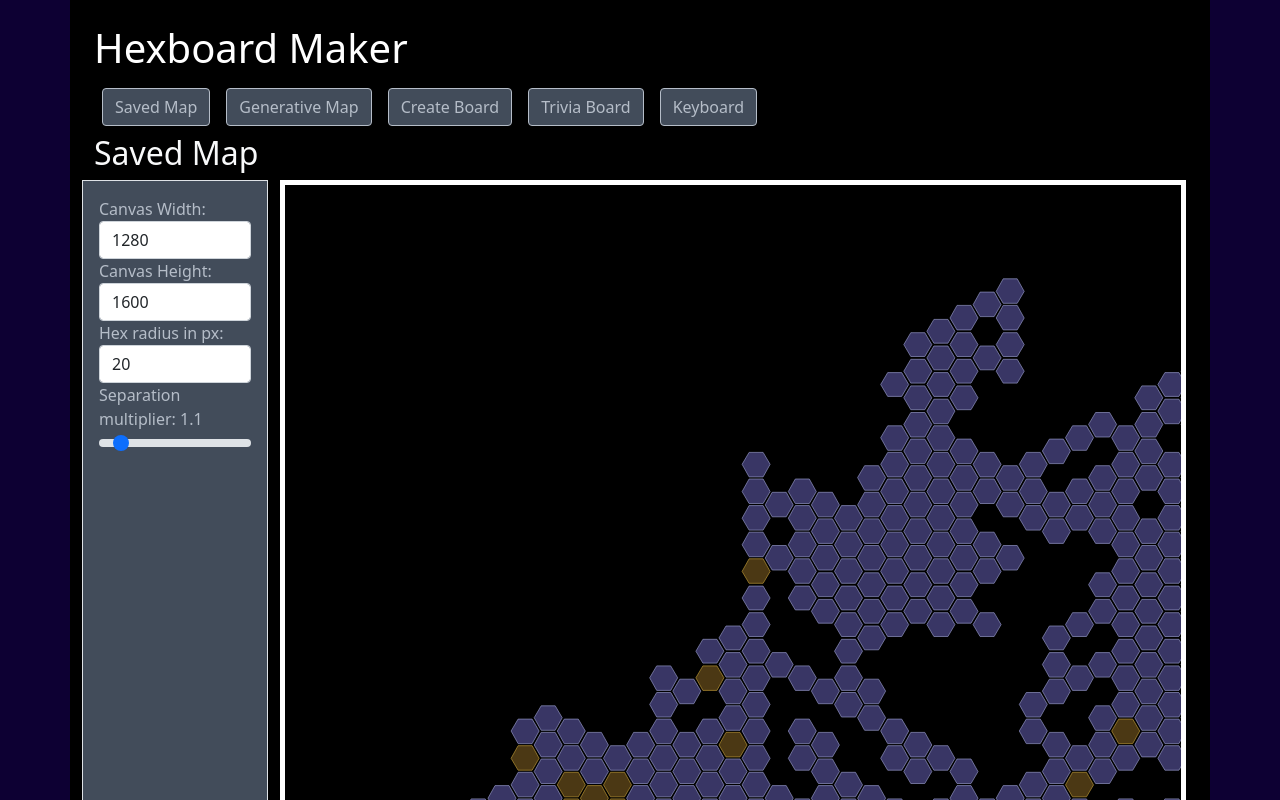
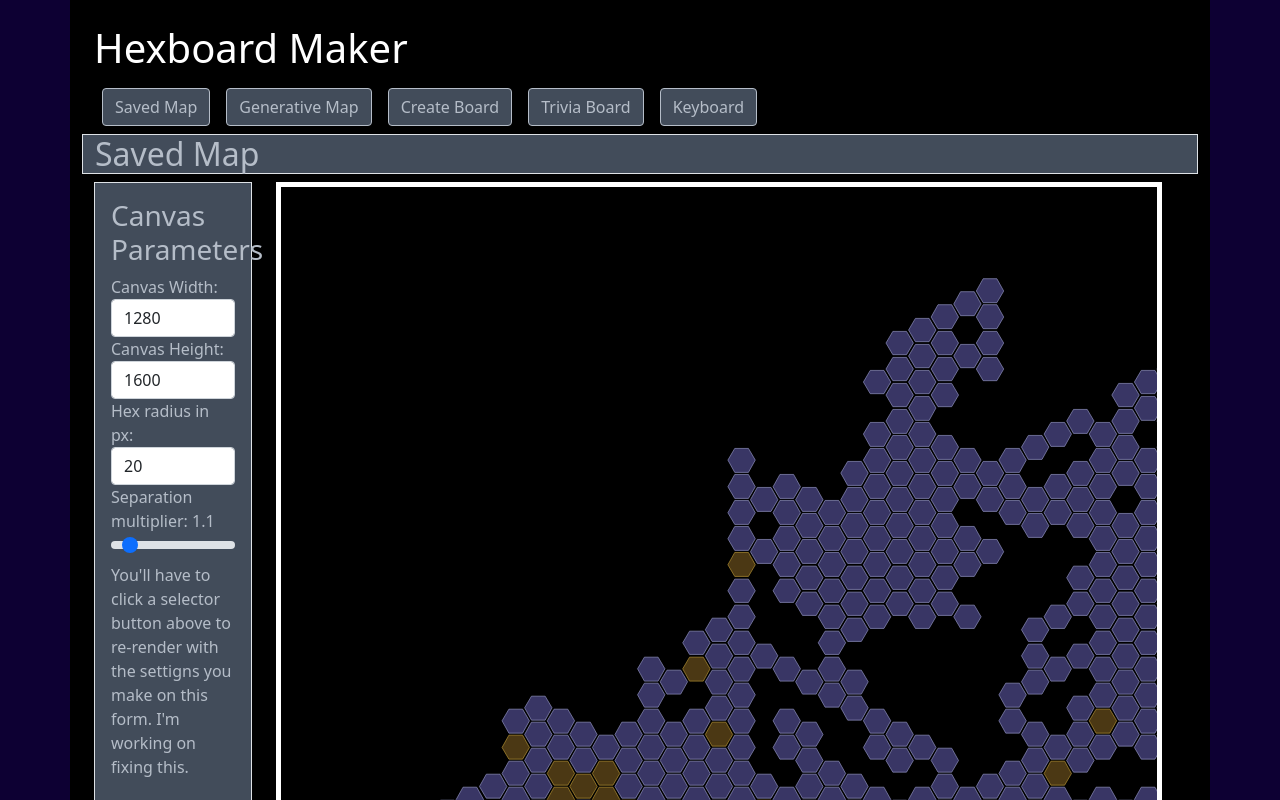
Before and after one commit to vpbasile/hexboard-svg-react-ts, a React (Create React App) app: page / in a window 1280 px wide. Shown: the top 800 px of the page. Built offline with nearby package versions, Linux system fonts and the light colour scheme.

Commit message:
Standardizing the sidebar forms

```diff
--- a/src/App.tsx
+++ b/src/App.tsx
@@ -9,6 +9,7 @@ import './css/trivia-color-dark.css';
 // <> Import components
 import ErrorBoundary from './components/ErrorBoundary';
 import { PageContentRow, PageHeaderRow } from './components/PageStructure';
+import CanvasControl from './components/CanvasControl';
 
 // <> Import GameBoards
 import TriviaBoard from './boards/TriviaBoard';
@@ -25,23 +26,7 @@ function App() {
   const [canvasHeight, SETcanvasHeight] = useState(2 * window.innerHeight)
   const [hexRadius, SEThexRadius] = useState(20);
   const [separationMultiplier, SETseparationMultiplier] = useState(1.1)
-
-  const canvasSettingsCol = <div className="col-2 border bg-gray p-3">
-    <div className="" id="canvasDimensionDiv">
-      <label htmlFor='pickCanvasWidth'>Canvas Width:</label>
-      <input type='number' className='form-control' defaultValue={canvasWidth} onChange={(e) => SETcanvasWidth(+e.target.value)} />
-      <label htmlFor='pickCanvasHeight'>Canvas Height:</label>
-      <input type='number' className='form-control' defaultValue={canvasHeight} onChange={(e) => SETcanvasHeight(+e.target.value)} />
-    </div>
-    <div className="" id="pickSizeDiv">
-      <label htmlFor="pickSize">Hex radius in px: </label>
-      <input type="number" className='form-control' defaultValue={hexRadius} onChange={(e) => SEThexRadius(+e.target.value)} />
-    </div>
-    <div className="" id="pickSeparationDiv">
-      <label htmlFor='pickSeparation'>Separation multiplier: {separationMultiplier}</label>
-      <input type='range' min='1' max='2' step='0.1' className='form-range' defaultValue={separationMultiplier} onChange={(e) => SETseparationMultiplier(+e.target.value)} />
-    </div>
-  </div>
+  const [defaultOrientation, SETdefaultOrientation] = useState(hexOrientations["flat-top"])
 
   // <> Global constants for choosing a game
   const options = [
@@ -55,7 +40,20 @@ function App() {
         separationMultiplier={separationMultiplier}
         textSize={hexRadius / 1.25}
         canvasBackgroundColor={'#000'}
-      />
+      >
+
+        {/* Pass the canvasControl as a child */}
+        <CanvasControl
+          canvasWidth={canvasWidth}
+          canvasHeight={canvasHeight}
+          hexRadius={hexRadius}
+          separationMultiplier={separationMultiplier}
+          SETcanvasWidth={SETcanvasWidth}
+          SETcanvasHeight={SETcanvasHeight}
+          SEThexRadius={SEThexRadius}
+          SETseparationMultiplier={SETseparationMultiplier}
+        />
+      </SavedBoard>
     },
     {
       key: 'generative', title: 'Generative Map', value: 'generative', GameBoard: <Generative
@@ -67,7 +65,19 @@ function App() {
         separationMultiplier={separationMultiplier}
         textSize={hexRadius / 1.25}
         canvasBackgroundColor={'#000'}
-      />
+      >
+        {/* Pass the canvasControl as a child */}
+        <CanvasControl
+          canvasWidth={canvasWidth}
+          canvasHeight={canvasHeight}
+          hexRadius={hexRadius}
+          separationMultiplier={separationMultiplier}
+          SETcanvasWidth={SETcanvasWidth}
+          SETcanvasHeight={SETcanvasHeight}
+          SEThexRadius={SEThexRadius}
+          SETseparationMultiplier={SETseparationMultiplier}
+        />
+      </Generative>
     },
     {
       key: 'create', title: 'Create Board', value: 'create', GameBoard: <CreateBoard
@@ -79,19 +89,45 @@ function App() {
         separationMultiplier={separationMultiplier}
         textSize={hexRadius / 1.25}
         canvasBackgroundColor={'#000'}
-      />
+      >
+
+        {/* Pass the canvasControl as a child */}
+        <CanvasControl
+          canvasWidth={canvasWidth}
+          canvasHeight={canvasHeight}
+          hexRadius={hexRadius}
+          separationMultiplier={separationMultiplier}
+          SETcanvasWidth={SETcanvasWidth}
+          SETcanvasHeight={SETcanvasHeight}
+          SEThexRadius={SEThexRadius}
+          SETseparationMultiplier={SETseparationMultiplier}
+        />
+      </CreateBoard>
     },
     {
       key: 'trivia', title: 'Trivia Board', value: 'trivia', GameBoard: <TriviaBoard
-        canvasWidth={canvasWidth}
-        canvasHeight={canvasHeight}
+        canvasWidth={500}
+        canvasHeight={500}
         orientation={hexOrientations["flat-top"]}
-        gridOrigin={{ 'x': canvasWidth / 2, 'y': canvasHeight / 2 }}
+        gridOrigin={{ 'x': 250, 'y': 250 }}
         hexRadius={hexRadius}
         separationMultiplier={separationMultiplier}
         textSize={hexRadius / 1.25}
         canvasBackgroundColor={'#000'}
-      />
+      >
+
+        {/* Pass the canvasControl as a child */}
+        <CanvasControl
+          canvasWidth={canvasWidth}
+          canvasHeight={canvasHeight}
+          hexRadius={hexRadius}
+          separationMultiplier={separationMultiplier}
+          SETcanvasWidth={SETcanvasWidth}
+          SETcanvasHeight={SETcanvasHeight}
+          SEThexRadius={SEThexRadius}
+          SETseparationMultiplier={SETseparationMultiplier}
+        />
+      </TriviaBoard>
     },
     {
       key: 'keyboard', title: 'Keyboard', value: 'keyboard', GameBoard: <Keyboard
@@ -103,7 +139,19 @@ function App() {
         separationMultiplier={separationMultiplier}
         textSize={hexRadius / 1.25}
         canvasBackgroundColor={'#000'}
-      />
+      >
+        {/* Pass the canvasControl as a child */}
+        <CanvasControl
+          canvasWidth={canvasWidth}
+          canvasHeight={canvasHeight}
+          hexRadius={hexRadius}
+          separationMultiplier={separationMultiplier}
+          SETcanvasWidth={SETcanvasWidth}
+          SETcanvasHeight={SETcanvasHeight}
+          SEThexRadius={SEThexRadius}
+          SETseparationMultiplier={SETseparationMultiplier}
+        />
+      </Keyboard>
     },
   ]
   const [chosenGameBoard, setGame] = useState(options[0])
@@ -123,21 +171,16 @@ function App() {
   })
 
   return (
-    <ErrorBoundary>
-      <div className="App container bg-black text-light p-4">
+      <div className="App container w-100 bg-black text-light p-4">
         <PageHeaderRow pageTitle='Hexboard Maker'>
           <nav id="nav-bar" className='col-12'>{navBar}</nav>
         </PageHeaderRow>
         <PageContentRow title={chosenGameBoard.title}>
           <ErrorBoundary>
-            {canvasSettingsCol}
-          </ErrorBoundary>
-          <ErrorBoundary>
             {chosenGameBoard.GameBoard}
           </ErrorBoundary>
         </PageContentRow>
       </div>
-    </ErrorBoundary>
   )
 }
 
--- a/src/boards/Keyboard.tsx
+++ b/src/boards/Keyboard.tsx
@@ -3,7 +3,7 @@ import GameBoard from '../components/HexBoardSVG';
 import { gameGlobals, hexagon } from '../components/hexDefinitions';
 
 
-export default function Keyboard(props: gameGlobals ) {
+export default function Keyboard(props: gameGlobals) {
 
 	// <> Gameboard Parameters
 
@@ -39,7 +39,12 @@ export default function Keyboard(props: gameGlobals ) {
 	})
 
 	return (
-		<div id='keyboard' className='col-10'>
+		<div className="row" id="displayBoardContainer">
+			<div id="sideBar" className="col-2">
+				{props.children}
+			</div>
+			<div id='displayBoard' className="col-10">
+
 				<ErrorBoundary>
 					<GameBoard
 						hexRoster={keyboardHexes}
@@ -50,5 +55,7 @@ export default function Keyboard(props: gameGlobals ) {
 					/>
 				</ErrorBoundary>
 			</div>
+		</div>
+
 	);
 }
--- a/src/boards/SavedBoard/index.tsx
+++ b/src/boards/SavedBoard/index.tsx
@@ -21,8 +21,11 @@ export default function SavedBoard(props: gameGlobals) {
 	}
 
 	return (
-		<div className="col-10" id="savedBoard">
-			<div id='displayBoard' className="">
+		<div className="row" id="savedBoardContainer">
+			<div id="sideBar" className="col-2">
+				{props.children}
+			</div>
+			<div id='displayBoard' className="col-10">
 				<ErrorBoundary>
 					<GameBoard
 						hexRoster={hexRoster}
--- a/src/boards/TriviaBoard.tsx
+++ b/src/boards/TriviaBoard.tsx
@@ -67,7 +67,12 @@ export default function TriviaBoard(props: gameGlobals) {
   })
 
   return (
-    <div className="col-10">
+
+    <div className="row" id="triviaBoardContainer">
+      <div id="sideBar" className="col-2">
+        {props.children}
+      </div>
+      <div id='displayBoard' className="col-10">
         <ErrorBoundary>
           <GameBoard
             hexRoster={triviaHexes}
@@ -78,5 +83,6 @@ export default function TriviaBoard(props: gameGlobals) {
           />
         </ErrorBoundary>
       </div>
+    </div>
   );
 }
--- /dev/null
+++ b/src/components/CanvasControl.tsx
@@ -0,0 +1,39 @@
+export default function CanvasControl(props: {
+	canvasWidth: number, canvasHeight: number, hexRadius: number, separationMultiplier: number,
+	SETcanvasWidth: any, SETcanvasHeight: any, SEThexRadius: any, SETseparationMultiplier: any
+
+}) {
+	const canvasWidth = props.canvasWidth; const canvasHeight = props.canvasHeight;
+	const hexRadius = props.hexRadius;
+	const separationMultiplier = props.separationMultiplier;
+	const SETcanvasWidth = props.SETcanvasWidth;
+	const SETcanvasHeight = props.SETcanvasHeight;
+	const SEThexRadius = props.SEThexRadius;
+	const SETseparationMultiplier = props.SETseparationMultiplier;
+
+	return (<div id="canvasControlDiv" className="border bg-gray p-3">
+		<h3>Canvas Parameters</h3>
+		<div className="" id="canvasDimensionDiv">
+			<label htmlFor='pickCanvasWidth'>Canvas Width:</label>
+			<input type='number' className='form-control' defaultValue={canvasWidth} onChange={(e) => SETcanvasWidth(+e.target.value)} />
+			<label htmlFor='pickCanvasHeight'>Canvas Height:</label>
+			<input type='number' className='form-control' defaultValue={canvasHeight} onChange={(e) => SETcanvasHeight(+e.target.value)} />
+		</div>
+		<div className="" id="pickSizeDiv">
+			<label htmlFor="pickSize">Hex radius in px: </label>
+			<input type="number" className='form-control' defaultValue={hexRadius} onChange={(e) => SEThexRadius(+e.target.value)} />
+		</div>
+		<div className="" id="pickSeparationDiv">
+			<label htmlFor='pickSeparation'>Separation multiplier: {separationMultiplier}</label>
+			<input type='range' min='1' max='2' step='0.1' className='form-range'
+				defaultValue={separationMultiplier} onChange={(e) => {
+					console.log(`separationMultiplier: ${separationMultiplier}`)
+					SETseparationMultiplier(+e.target.value)
+					setTimeout(() => console.log(`separationMultiplier: ${separationMultiplier}`), 1000)
+				}
+				} />
+		</div>
+		{/* Needs the ability to set orientation */}
+		<p className="">You'll have to click a selector button above to re-render with the settigns you make on this form.  I'm working on fixing this.</p>
+	</div>)
+}
--- a/src/components/PageStructure.tsx
+++ b/src/components/PageStructure.tsx
@@ -12,7 +12,7 @@ export function PageHeaderRow(props:{pageTitle:string,children:any}) {
 export function PageContentRow(props: {title?:string,children:any}){
 	return (
 		<div className="row" id="page-content-row">
-			{props.title && <h2>{props.title}</h2>}
+			{props.title && <h2 className="bg-gray border">{props.title}</h2>}
 			{props.children}
 		</div>
 	)
--- a/src/components/RosterDisplay.tsx
+++ b/src/components/RosterDisplay.tsx
@@ -12,6 +12,7 @@ export default function RosterDisplay(props: {hexRoster:hexagon[]}){
 			</thead>
 			<tbody>
 				{hexRoster.map((hex:hexagon)=>{
+					if (tableKeyNumber>30) {return null};
 					return (<tr key={`tableRow-${tableKeyNumber}`} className={hex.cssClasses}>
 						<td>{tableKeyNumber++}</td><td>{hex.q}</td><td>{hex.r}</td><td>{hex.cssClasses}</td><td>{hex.hexText}</td>
 					</tr>)
--- a/src/components/hexDefinitions.tsx
+++ b/src/components/hexDefinitions.tsx
@@ -16,8 +16,8 @@ export interface gameGlobals {
 	separationMultiplier: number,
 	textSize: number,
 	canvasBackgroundColor: string,
-	// Hexagons
-	// Style
+	// Children
+	children?:any
 }
 
 export interface hexProps {
--- a/src/forms/saveRoster.tsx
+++ b/src/forms/saveRoster.tsx
@@ -23,5 +23,5 @@ export default function SaveRosterButton(props: {
 		link.click();
 	};
 
-	return <button className={`btn bg-cyan`} onClick={() => saveRoster(hexRoster)} >Save Roster</button>
+	return <button className={`btn form-control m-1 bg-cyan`} onClick={() => saveRoster(hexRoster)} >Save Roster</button>
 }
```
Also changed, not shown: src/boards/CreateBoard.tsx (+21 -7 lines), src/boards/Generative.tsx (+11 -6 lines). Lines whose indentation alone changed are shown as unchanged.
